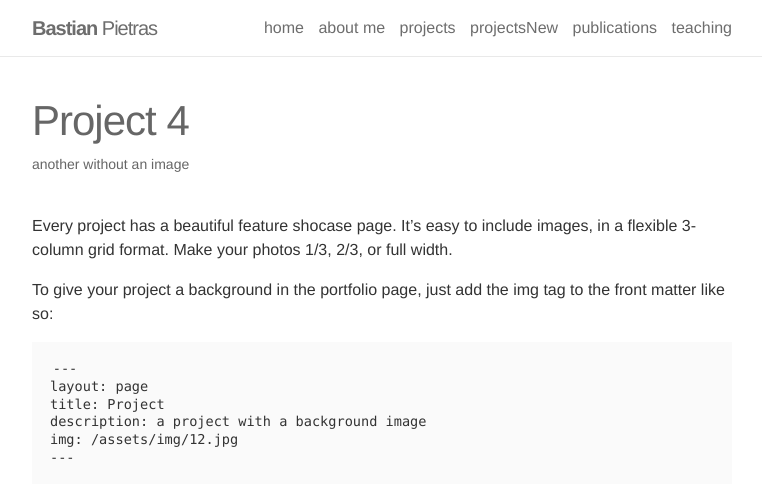
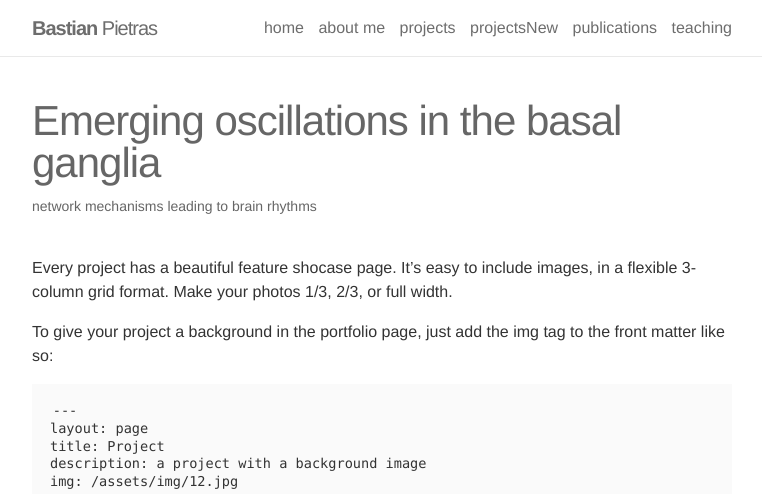
Before and after one commit to BastianPietras/bastianpietras.github.io, a Jekyll site: the page built from _projects/BG_oscillations.markdown, in a window 1280 px wide and 900 px high, cut to the strip 0-494 px from the top of the window. Shown: the whole strip, without its empty margins (258-1020 px from the left). Built offline with Jekyll 4.4.1, drawn with Linux system fonts in a browser that asks for light colours.

Commit message:
Update and rename 4_project.markdown to BG_oscillations.markdown

```diff
--- a/_projects/4_project.markdown
+++ b/_projects/BG_oscillations.markdown
@@ -1,8 +1,8 @@
 ---
 layout: page
-title: Project 4
-description: another without an image
-img:
+title: Emerging oscillations in the basal ganglia
+description: network mechanisms leading to brain rhythms
+img: /assets/img/BG_cover1.png
 ---
 
 Every project has a beautiful feature shocase page. It's easy to include images, in a flexible 3-column grid format. Make your photos 1/3, 2/3, or full width.
```
